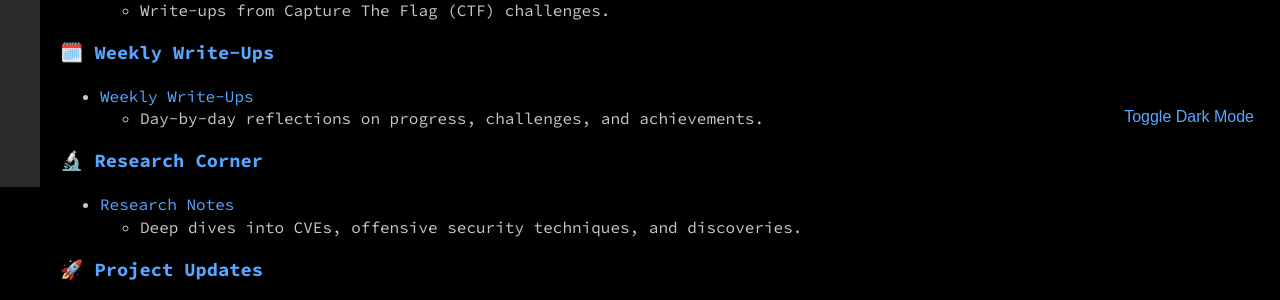
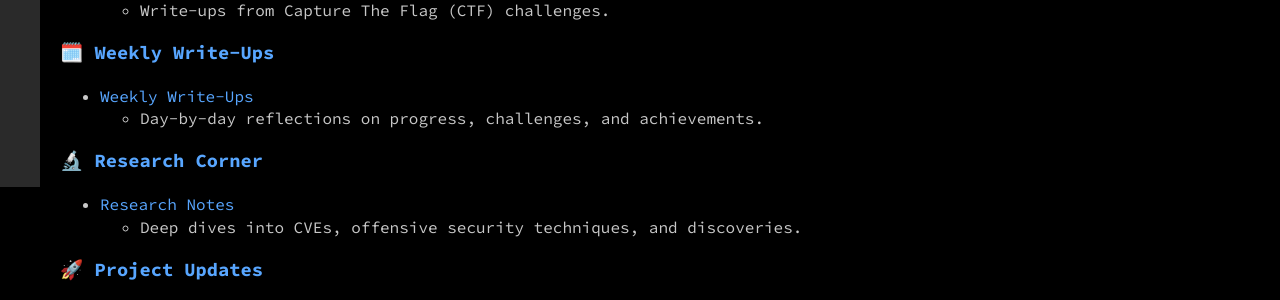
Before and after one commit to chirag0728/chirag0728.github.io., a Jekyll site: the page built from index.md, in a window 1280 px wide. Shown: the part 753-1053 px from the top of the page. Built offline with Jekyll 4.4.1, drawn with Linux system fonts in a browser that asks for light colours; our own code applies the rules of GitHub Pages for plain Markdown files.

Commit message:
Update default.html

```diff
--- a/_layouts/default.html
+++ b/_layouts/default.html
@@ -7,41 +7,27 @@
 
     <!-- Link to custom CSS -->
     <link rel="stylesheet" href="{{ '/styles.css' | relative_url }}">
-
-    <!-- Font Awesome for other icons -->
-    <link rel="stylesheet" href="https://cdnjs.cloudflare.com/ajax/libs/font-awesome/6.0.0-beta3/css/all.min.css">
 </head>
 <body>
 
-    <!-- Sidebar Toggle Button with static 3-line icon -->
+    <!-- Sidebar Toggle Button with 3-line icon -->
     <div id="sidebar-toggle" class="sidebar-toggle">
-        <div class="line"></div>
-        <div class="line"></div>
-        <div class="line"></div>
+        <div class="line line1"></div>
+        <div class="line line2"></div>
+        <div class="line line3"></div>
     </div>
 
     <!-- Sidebar Navigation -->
     <div id="sidebar" class="sidebar">
-        <button id="close-sidebar" class="close-sidebar">
-            <i class="fas fa-times"></i> <!-- Close icon -->
-        </button>
+        <button id="close-sidebar" class="close-sidebar">X</button>
 
-        <!-- Site Navigation positioned lower -->
         <div class="site-navigation">
             <h2>📖 Site Navigation</h2>
             <ul>
                 <li><a href="{{ '/index.md' | relative_url }}">Home</a></li>
                 <li><a href="{{ '/Literature%20Notes.md' | relative_url }}">Literature Notes</a></li>
                 <li><a href="{{ '/Topics%20Covered.md' | relative_url }}">Topics Covered</a></li>
-                <li><a href="{{ '/Learning%20Summaries.md' | relative_url }}">Learning Summaries</a></li>
-                <li><a href="{{ '/CTF%20Challenges.md' | relative_url }}">CTF Challenges</a></li>
-                <li><a href="{{ '/Weekly%20Write-Ups.md' | relative_url }}">Weekly Write-Ups</a></li>
-                <li><a href="{{ '/Research%20Notes.md' | relative_url }}">Research Notes</a></li>
-                <li><a href="{{ '/Project%20Updates.md' | relative_url }}">Project Updates</a></li>
-                <li><a href="{{ '/My%20Projects.md' | relative_url }}">My Projects</a></li>
-                <li><a href="{{ '/My%20Approach.md' | relative_url }}">My Approach</a></li>
-                <li><a href="{{ '/Get%20Involved.md' | relative_url }}">Get Involved</a></li>
-                <li><a href="{{ '/License.md' | relative_url }}">License</a></li>
+                <!-- Add other navigation links as needed -->
             </ul>
         </div>
     </div>
@@ -51,34 +37,17 @@
         {{ content }}
     </div>
 
-    <!-- Dark Mode Toggle Button -->
-    <button id="dark-mode-toggle" class="dark-mode-toggle">
-        Toggle Dark Mode
-    </button>
-
-    <!-- JavaScript for Sidebar and Dark Mode Toggle -->
+    <!-- JavaScript for Sidebar Toggle and Transformations -->
     <script>
         document.addEventListener("DOMContentLoaded", function() {
             const toggleButton = document.getElementById("sidebar-toggle");
             const sidebar = document.getElementById("sidebar");
-            const closeSidebar = document.getElementById("close-sidebar");
+            const content = document.querySelector(".content");
 
-            // Dark Mode Toggle
-            document.getElementById("dark-mode-toggle").addEventListener("click", function() {
-                document.body.classList.toggle("light-mode");
-                localStorage.setItem("theme", document.body.classList.contains("light-mode") ? "light" : "dark");
-            });
-            if (localStorage.getItem("theme") === "light") {
-                document.body.classList.add("light-mode");
-            }
-
-            // Sidebar Toggle Functionality
             toggleButton.addEventListener("click", function() {
                 sidebar.classList.toggle("active"); // Show or hide sidebar
-            });
-
-            closeSidebar.addEventListener("click", function() {
-                sidebar.classList.remove("active"); // Hide sidebar
+                toggleButton.classList.toggle("active"); // Transform hamburger into "X"
+                content.classList.toggle("shifted"); // Shift content to the right
             });
         });
     </script>
```
